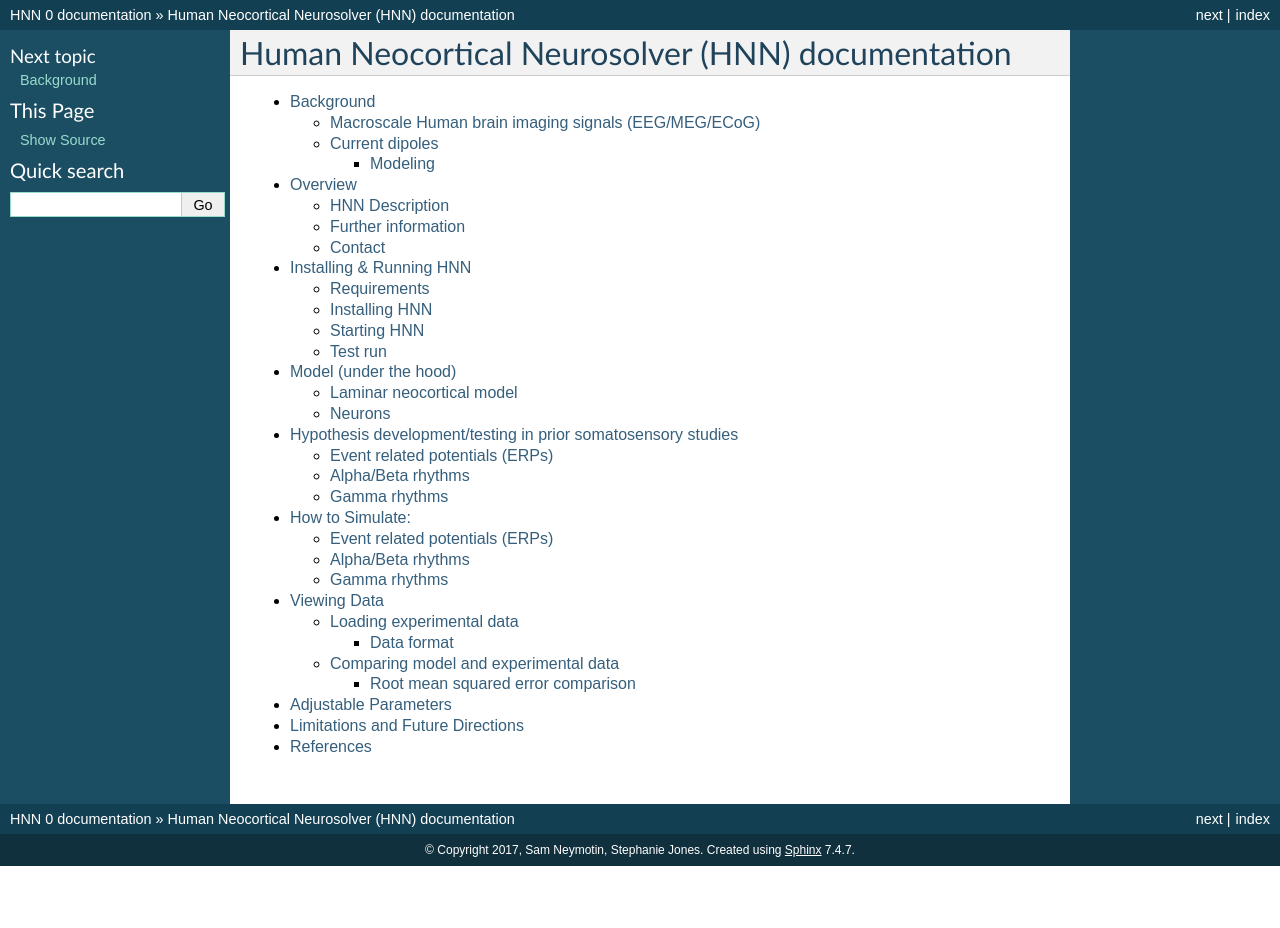
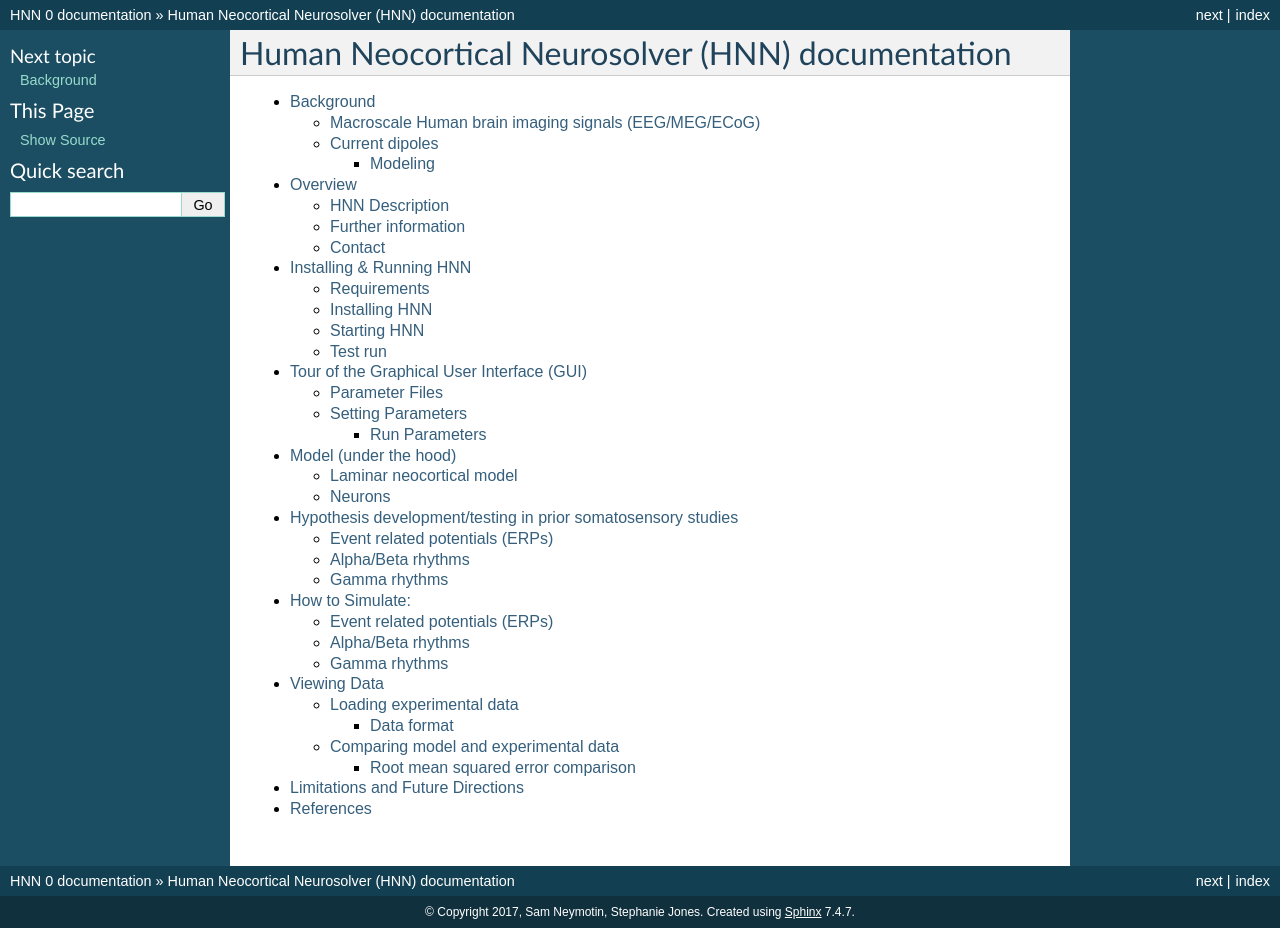
Before and after one commit to jonescompneurolab/hnn, a Sphinx documentation site: the page built from doc/index.rst, in a window 1280 px wide. Built offline with Sphinx 7.4.7, drawn with Linux system fonts in a browser that asks for light colours; before the commit the page ends 900 px from its top, so only the background shows below that; some of the changed lines change nothing that is shown.

Commit message:
describing gui

```diff
--- a/doc/adjustableparams.rst
+++ /dev/null
@@ -1,2 +0,0 @@
-Adjustable Parameters
-===============================
--- /dev/null
+++ b/doc/gui.rst
@@ -0,0 +1,112 @@
+Tour of the Graphical User Interface (GUI)
+==========================================
+
+Here we provide an overview of the major GUI
+components, and provide a description of all
+the parameters that the GUI provides.
+
+This is a display of the GUI after running
+a simulation that produces ongoing alpha/beta rhythms.
+
+.. image:: images/starthnndefaultrun.png
+	:width: 50%
+	:align: center
+
+Parameter Files
+---------------
+
+In order to facilitate modeling, we have provided text-based parameter files for replicating event related
+potentials (ERPs), and alpha/beta/gamma rhythms. HNN can load the parameter files, allowing
+you to replicate the dynamics, see the critical parameter values that are responsible for
+the observed dynamics, and then modify the parameter files/values to observe the effect on
+dynamics. Parameter files are stored in the param subdirectory and can be viewed in any
+text editor. To load these parameter files into HNN, press the ``Set Parameters from File`` button,
+select the parameter file, and press enter. HNN will parse the file and display the values
+in the GUI. Then, running the simulation will use these parameter values.
+
+Setting Parameters
+----------------------
+
+To view and set the parameters that control the simulation, press the ``Set Parameters`` button from the
+main GUI window. This will bring up the following dialog:
+
+.. image:: images/setparamsdlg.png
+        :width: 25%
+	:align: center
+
+Pressing each button on this dialog brings up a new dialog box with more adjustable
+parameters. We will go through each below.
+
+The next thing to note is the ``Simulation Name``. This should be a unique identifier
+for any particular simulation you run. HNN also uses this variable to determine where
+to save the output files. In the dialog displayed, note that the value is set to ``default``.
+This is because the ``default.param`` file was loaded. We suggest you change this name
+when you make changes to the parameters and before you run a new simulation.
+
+Here is an example of the data directory and files saved after running the simulation
+specified in ``default.param``.
+
+.. image:: images/dataoutputwin.png
+        :width: 35%
+	:align: center
+
+Note that the directory path is ``/home/hnn/data/default``, corresponding to the ``default``
+``Simulation Name`` parameter specified in the GUI. Also note the individual files present
+in the window:
+ #. default.param - a backup copy of the param file used to run the simulation
+ #. dpl.txt - normalized dipole in units of nAm; 1st column is time; 2nd column is layer 2 dipole; 3rd column is layer 5 dipole; 45h column is aggregate dipole from layers 2 and 5
+ #. i.txt - currents from the cells
+ #. param.txt - a machine-readable representation of all parameters used to run the simulation
+ #. rawdpl.txt - un-normalized dipole; same columnar layout as dpl.txt
+ #. rawspec.npz - spectrogram from the dipole saved in numpy format; you can use numpy to load this file
+ #. spk.txt - a list of cell identifiers and spike times
+
+We provide these files for advanced users who want to load them into their own analysis
+software, and also to allow HNN to load data after a simulation was run. For example, if you
+close HNN and then restart it, load a param file from a simulation that was already run,
+HNN will load and display the data.
+
+Run Parameters
+^^^^^^^^^^^^^^
+
+Pressing the ``Run`` button on the ``Set Parameters`` dialog box brings up the
+following dialog, enabling you to view/change the following displayed parameters.
+
+.. image:: images/runparamdlg.png
+        :width: 35%
+	:align: center
+
+* Duration (ms) - this sets the simulation duration in milliseconds.
+* Integration timestep (ms) - this sets the fixed timestep that the NEURON simulator uses to perform integration; smaller values take longer to run but potentially offer more accurate simulations; we recommend using the default value of 0.025 ms.
+* Trials - specifies the number of trials to run; note that the simulation parameters across trials are identical except for inputs which are randomized across trials.
+* NumCores - this specifies the number of cores that NEURON will use to run a simulation in parallel; we suggest using the default, which HNN automatically determines based on your computer hardware.
+
+Clicking on the ``Analysis`` tab brings up the following parameters.
+
+.. image:: images/run_analysisparamdlg.png
+        :width: 35%
+	:align: center
+
+* Save figures - whether to save figures of model activity when the simulation is run; if set to 1, figures are saved in simulation output directory.
+* Save spectral data - Whether to save spectral simulation spectral data - time/frequency/power; if set to 1, saved to simulation output directory. **Note: when using rhythmic inputs, spectrograms will be saved whether or not this is set to 1.**
+* Max spectral frequency (Hz) - Maximum frequency used in dipole spectral analysis.
+* Dipole scaling - Scaling used to match simulation dipole signal to data; implicitly estimates number of cells contributing to dipole signal.
+* Dipole Smooth Window (ms) - Window size (ms) used for Hamming filtering of dipole signal (0 means no smoothing); for analysis of ongoing rhythms (alpha/beta/gamma), best to avoid smoothing, while for evoked responses, best to smooth with 15-30 ms window.
+
+Clicking on the Randomization Seeds tab brings up the following parameters.
+
+.. image:: images/run_randparamdlg.png
+        :width: 35%
+	:align: center
+
+All these paramters are random number generator seeds for the different types of *inputs* provided
+to the model. Varying a seed will still maintain statistically identical inputs but allow for controlled variability.
+
+* Random number generator seed used for rhythmic proximal inputs.
+* Random number generator seed used for rhythmic distal inputs.
+* Random number generator seed used for Poisson inputs.
+* Random number generator seed used for Gaussian inputs.
+* Random number generator seed used for evoked proximal input 1.
+* Random number generator seed used for evoked distal input 1.
+* Random number generator seed used for evoked proximal input 2.
+* Random number generator seed used for evoked distal input 2.
--- a/doc/index.rst
+++ b/doc/index.rst
@@ -13,11 +13,11 @@ Human Neocortical Neurosolver (HNN) documentation
    background
    overview
    install
+   gui
    model
    priorstudies
    howtosim
    viewingdata
-   adjustableparams
    limitsandfuture
    refs
 
```
Also changed, not shown: doc/images/dataoutputwin.png (added), doc/images/run_analysisparamdlg.png (added), doc/images/run_randparamdlg.png (added), doc/images/runparamdlg.png (added), doc/images/setparamsdlg.png (added).
